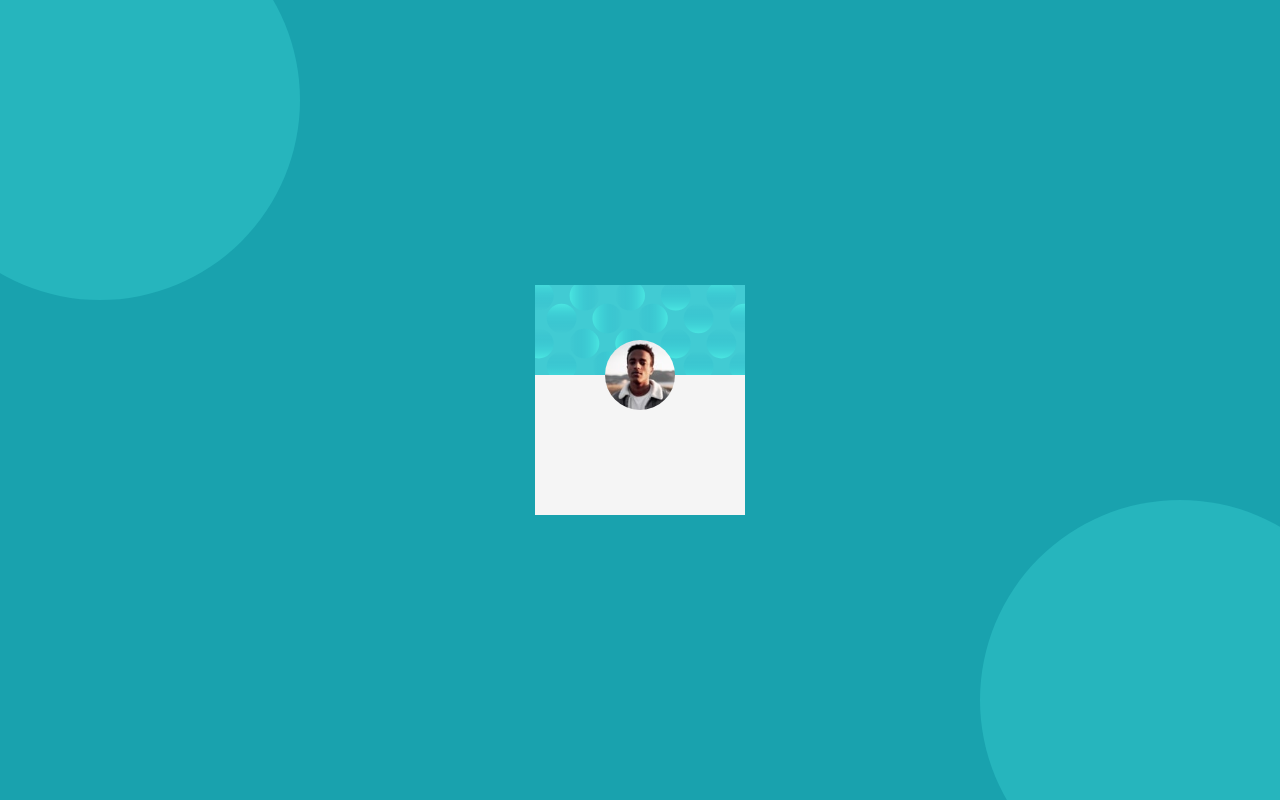
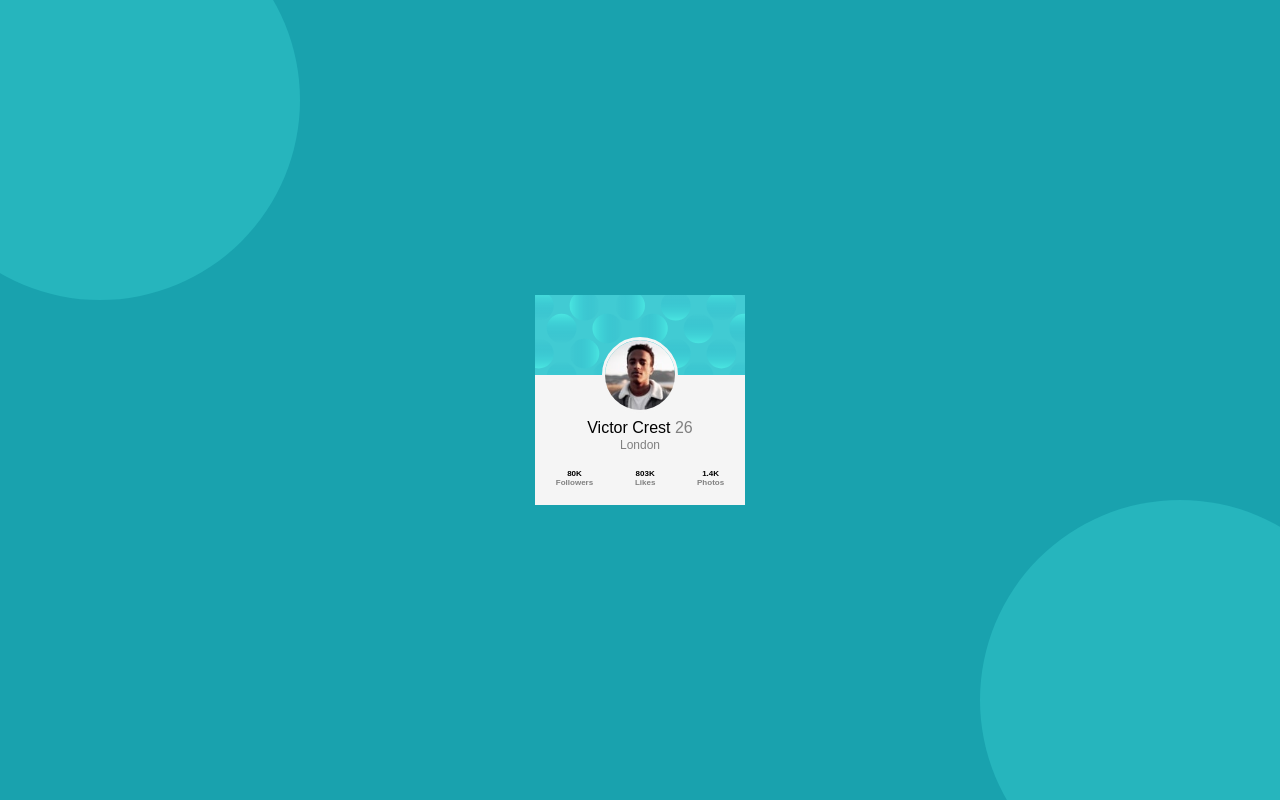
Before and after one commit to dduvanpantoja/Dorian-1---Card, a plain HTML site: page index.html in a window 1280 px wide. Drawn offline with Linux system fonts and the light colour scheme.

Commit message:
Card terminada

```diff
--- a/css/style.css
+++ b/css/style.css
@@ -43,14 +43,14 @@ body{
 
 .card{
     width: 210px;
-    height: 230px;
+    height: 210px;
     background-color: whitesmoke;
 }
 
 .card_header{
     background-image: url('../images/bg-pattern-card.svg');
     background-repeat: no-repeat;
-    height: 90px;
+    height: 80px;
     position: relative;
 }
 
@@ -62,4 +62,42 @@ body{
     width: 70px;
     height: 70px;
     border-radius: 50%;
+    border: 3px solid whitesmoke;
 }
+
+.card_body{
+    display: flex;
+    flex-direction: column;
+    align-items: center;
+    justify-content: flex-end;
+    height: 34px;
+    width: 150px;
+    margin: 45px auto 0px;
+}
+
+.card_text{
+    margin: 0;
+    line-height: 1.3;
+}
+
+.card_text_size{
+    font-size: 12px;
+}
+
+.card_text--light{
+    color: gray;
+}
+
+.cart_stats{
+    display: flex;
+    justify-content: space-around;
+    text-align: center;
+}
+
+.card_number{
+    display: flex;
+    flex-direction: column;
+    margin: 15px 0px;
+    font-size: 8px;
+    font-weight: bold;
+}
--- a/index.html
+++ b/index.html
@@ -11,9 +11,28 @@
 <body>
     <main>
         <article class="card">
-            <div class="card_header">
+            <header class="card_header">
                 <img class="card_image" src="./images/image-victor.jpg" alt="Persona">
-            </div>
+            </header>
+            <section class="card_body">
+                <p class="card_text">Victor Crest
+                    <span class="card_text card_text--light">26</span>
+                </p>
+                <p class="card_text card_text_size card_text--light">London</p>
+            </section>
+            <footer class="card_footer">
+                <div class="cart_stats">
+                    <p class="card_number">80K
+                        <span class="card_text card_text--light">Followers</span>
+                    </p>
+                    <p class="card_number">803K
+                        <span class="card_text card_text--light">Likes</span>
+                    </p>
+                    <p class="card_number">1.4K
+                        <span class="card_text card_text--light">Photos</span>
+                    </p>
+                </div>
+            </footer>
         </article>
     </main>
 </body>
```
